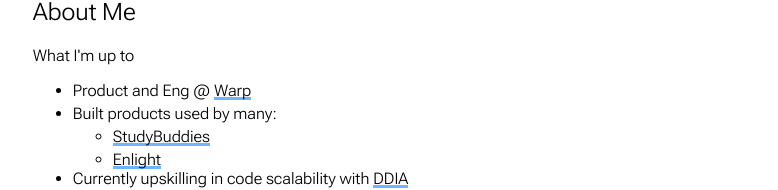
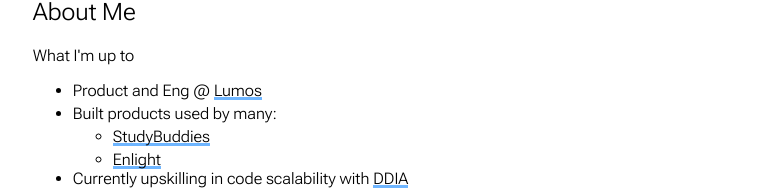
Before and after one commit to vjindal0112/website, a Next.js app: page / in a window 1280 px wide. Shown: the part 382-572 px from the top of the page, without its empty margins (228-1006 px from the left). Built offline with nearby package versions, Linux system fonts and the light colour scheme.

Commit message:
updated place of work

```diff
--- a/pages/index.tsx
+++ b/pages/index.tsx
@@ -12,7 +12,7 @@
     <p>What I'm up to</p>
     <ul>
       <li>
-        Product and Eng @ <Link href="https://warp.dev">Warp</Link>
+        Product and Eng @ <Link href="https://lumos.com">Lumos</Link>
       </li>
       <li>Built products used by many:</li>
       <ul>
```
